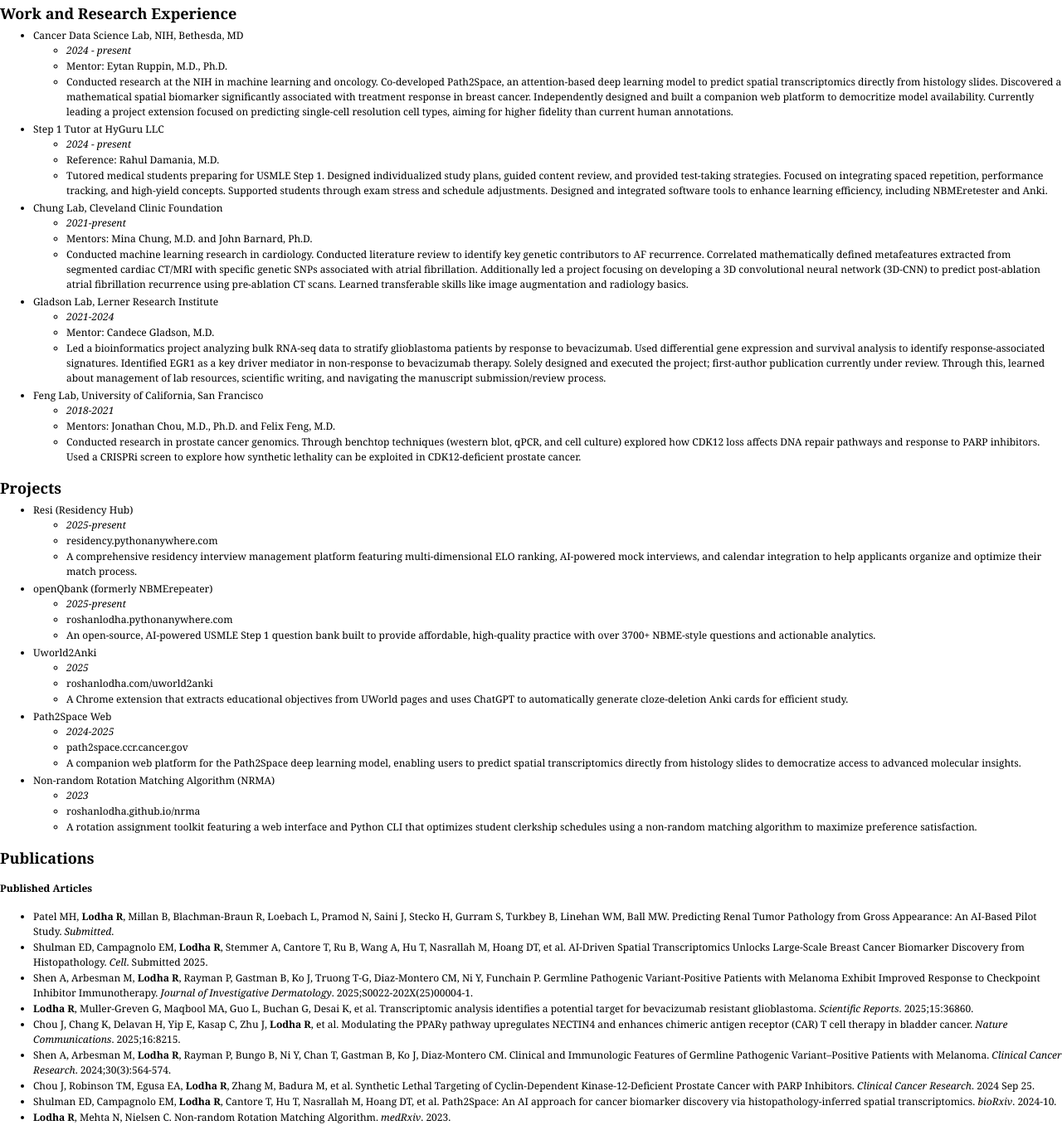
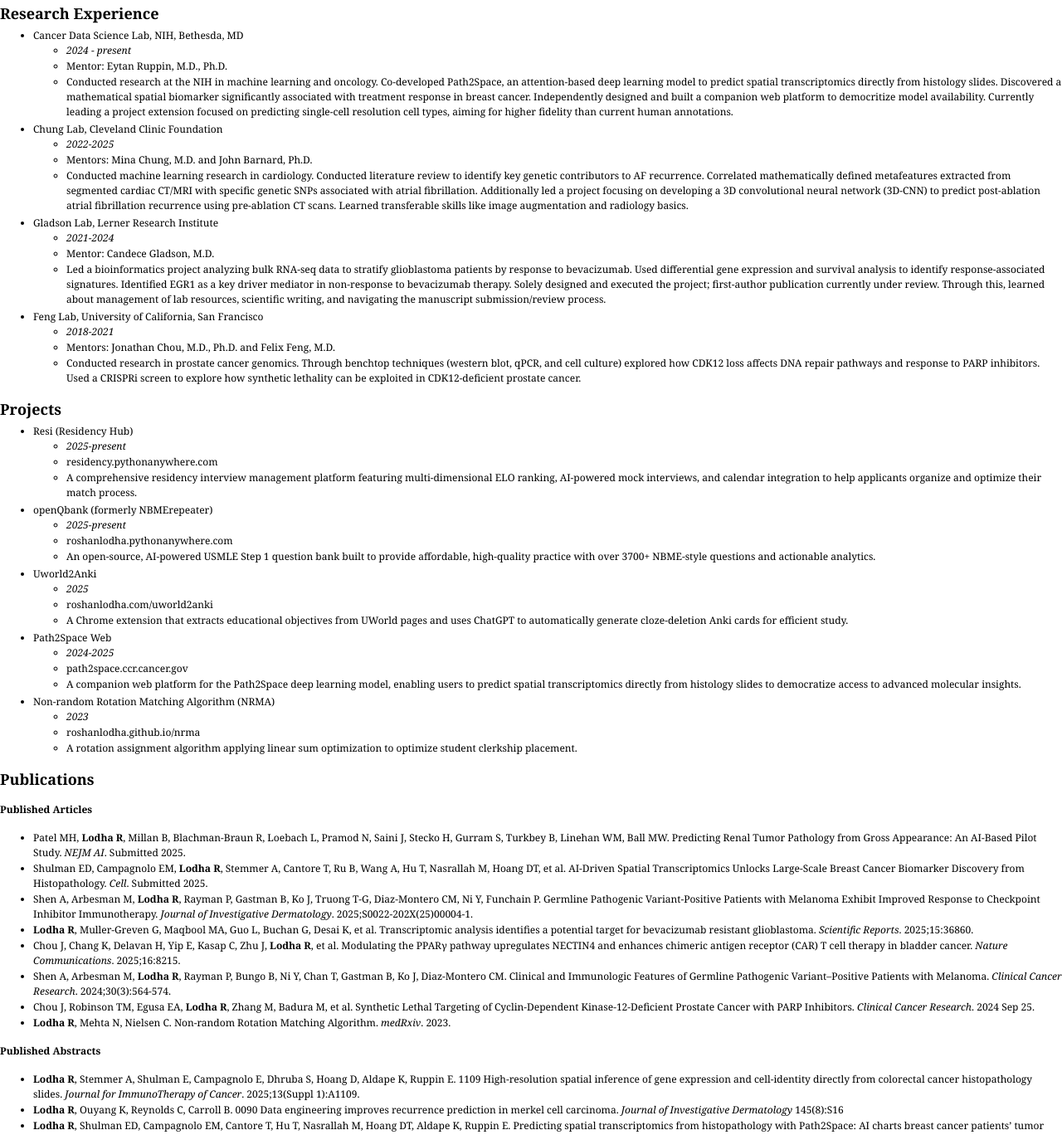
Before and after one commit to roshanlodha/roshanlodha.github.io, a plain HTML site: page cv.html in a window 1280 px wide. Shown: the part 214-1582 px from the top of the page at 83% size. Drawn offline with Linux system fonts and the light colour scheme.

Commit message:
refactor: separate teaching experience from research, update project descriptions, and refine publication details.

```diff
--- a/cv.html
+++ b/cv.html
@@ -28,7 +28,7 @@
       </ul>
     </section>
     <section>
-      <h2>Work and Research Experience</h2>
+      <h2>Research Experience</h2>
       <hr>
       <ul>
         <li>Cancer Data Science Lab, NIH, Bethesda, MD
@@ -45,21 +45,10 @@
             </li>
           </ul>
         </li>
-        <li>Step 1 Tutor at HyGuru LLC
-          <ul>
-            <li><i>2024 - present</i></li>
-            <li>Reference: Rahul Damania, M.D.</li>
-            <li>
-              Tutored medical students preparing for USMLE Step 1. Designed individualized study plans, guided content
-              review, and provided test-taking strategies. Focused on integrating spaced repetition, performance
-              tracking, and high-yield concepts. Supported students through exam stress and schedule adjustments.
-              Designed and integrated software tools to enhance learning efficiency, including NBMEretester and Anki.
-            </li>
-          </ul>
-        </li>
+
         <li>Chung Lab, Cleveland Clinic Foundation
           <ul>
-            <li><i>2021-present</i></li>
+            <li><i>2022-2025</i></li>
             <li>Mentors: Mina Chung, M.D. and John Barnard, Ph.D.</li>
             <li>
               Conducted machine learning research in cardiology. Conducted literature review to identify key genetic
@@ -97,6 +86,7 @@
         </li>
       </ul>
     </section>
+
     <section>
       <h2>Projects</h2>
       <hr>
@@ -163,8 +153,7 @@
             <li><i>2023</i></li>
             <li><a href="./nrma/" target="_blank">roshanlodha.github.io/nrma</a></li>
             <li>
-              A rotation assignment toolkit featuring a web interface and Python CLI that optimizes student clerkship
-              schedules using a non-random matching algorithm to maximize preference satisfaction.
+              A rotation assignment algorithm applying linear sum optimization to optimize student clerkship placement.
             </li>
           </ul>
         </li>
@@ -179,7 +168,7 @@
         <!-- In-Preparation -->
         <li>Patel MH, <b>Lodha R</b>, Millan B, Blachman-Braun R, Loebach L, Pramod N, Saini J, Stecko H, Gurram S,
           Turkbey B, Linehan WM, Ball MW. Predicting Renal Tumor Pathology from Gross Appearance: An AI-Based Pilot
-          Study. <i>Submitted</i>.</li>
+          Study. <i>NEJM AI</i>. Submitted 2025.</li>
 
         <!-- <li><b>Lodha R</b>, Ouyang K, Carroll BT. Limitations of quantum artificial intelligence for enhanced
           skin-cancer diagnosis: A scoping review. <i>In preparation</i>.</li> -->
@@ -210,9 +199,9 @@
           Cyclin-Dependent Kinase-12-Deficient Prostate Cancer with PARP Inhibitors. <i>Clinical Cancer Research</i>.
           2024 Sep 25.</li>
 
-        <li>Shulman ED, Campagnolo EM, <b>Lodha R</b>, Cantore T, Hu T, Nasrallah M, Hoang DT, et al. Path2Space: An AI
+        <!-- <li>Shulman ED, Campagnolo EM, <b>Lodha R</b>, Cantore T, Hu T, Nasrallah M, Hoang DT, et al. Path2Space: An AI
           approach for cancer biomarker discovery via histopathology-inferred spatial transcriptomics. <i>bioRxiv</i>.
-          2024-10.</li>
+          2024-10.</li> -->
 
         <!-- 2023 -->
         <li><b>Lodha R</b>, Mehta N, Nielsen C. Non-random Rotation Matching Algorithm. <i>medRxiv</i>. 2023.</li>
@@ -308,6 +297,7 @@
         <h2>Teaching Experience</h2>
         <hr>
         <ul>
+          <li>Step 1 Tutor - HyGuru LLC, <i>2024 - present</i></li>
           <li>Course Facilitator - DeCal, University of California, Berkeley, <i>Jan 2021 - May 2021</i></li>
           <li>Undergraduate Instructor - MCBC100A, University of California, Berkeley, <i>May 2019 - Jan 2021</i></li>
           <li>Academic Intern - CS61A, University of California, Berkeley, <i>May 2018 - Aug 2018</i></li>
```
